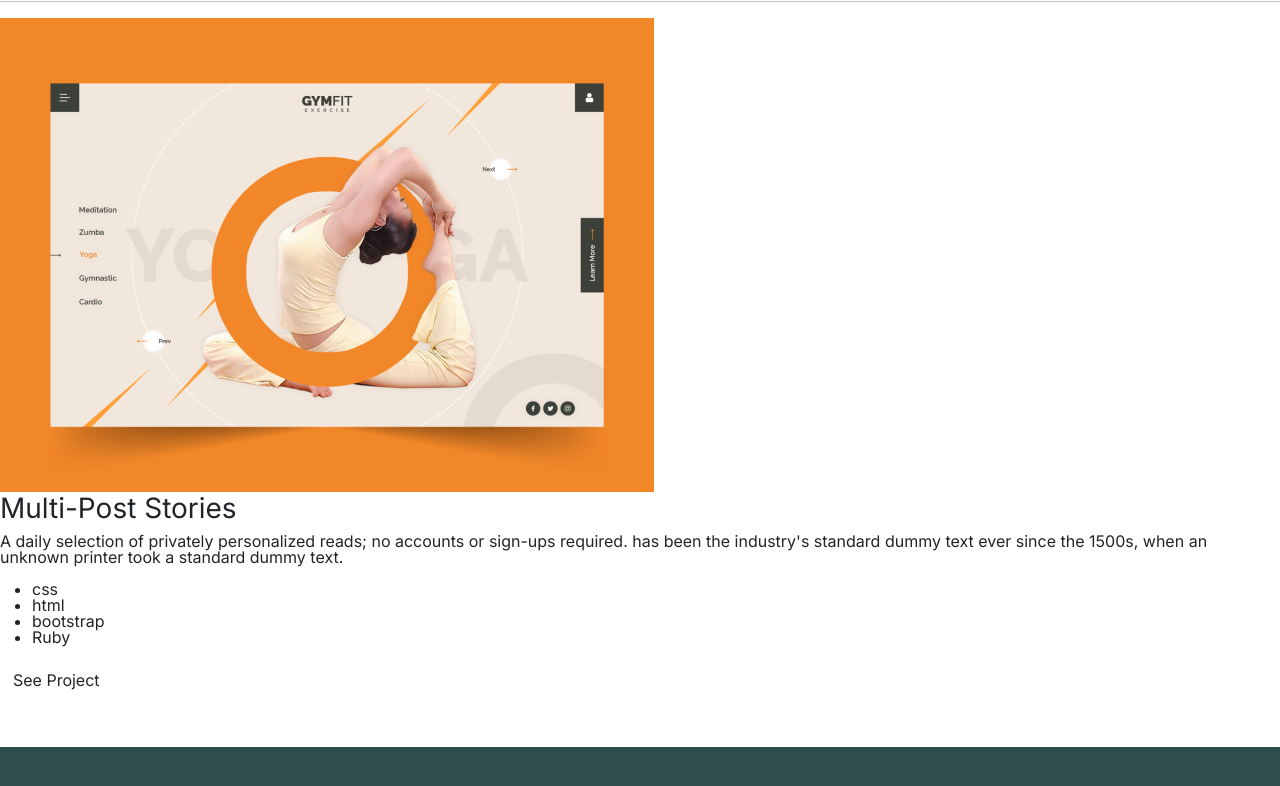
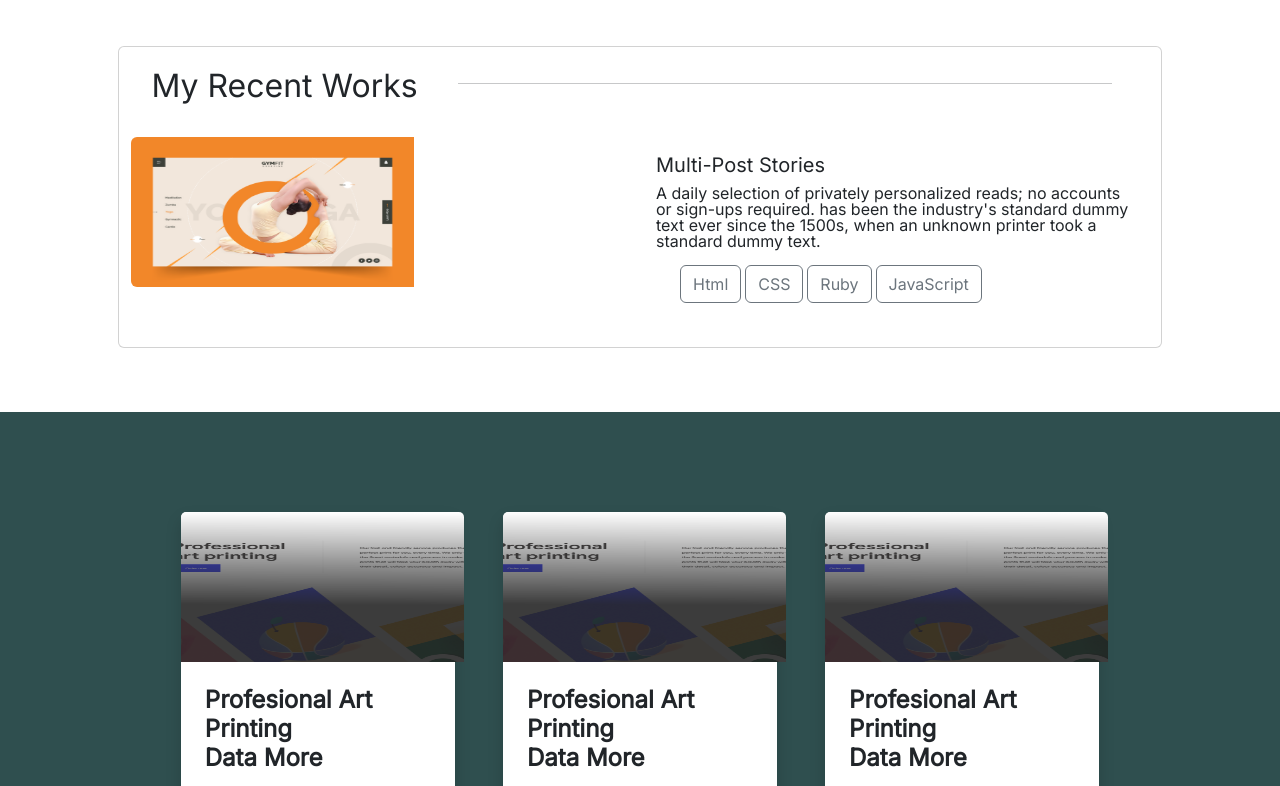
Before and after one commit to AmanWorku/Portfolio-Bootstrap, a website: page index.html in a window 1280 px wide. Shown: the part 642-1428 px from the top of the page. Drawn offline with nearby package versions, Linux system fonts and the light colour scheme.

Commit message:
add my recent works section

```diff
--- a/index.html
+++ b/index.html
@@ -79,27 +79,34 @@
             </div>
         </header>
     <section class="row row2">
-        <div class="head-card">
-        <div class="title">
+        <div class="card mb-3" style="width: 80%; margin: 100px auto;">
+            <div class="row g-0">
+                <div class="recent">
                 <h2>My Recent Works</h2>
                 <hr>
                 </div>
-        <div class="big-card">
-        <img class="img-poster" alt="Poster of a lady doing yoga." src="images/display.png">
-        <div class="describing-block">
-            <h3 class="title">Multi-Post Stories</h3>
-            <p>A daily selection of privately personalized reads; no accounts or sign-ups required. has been the
+                <div class="col-6">
+                    <img src="images/display.png" class="img-fluid rounded-start" alt="...">
+                </div>
+                <div class="col-md-6">
+                    <div class="card-body">
+                        <h5 class="card-title">Multi-Post Stories</h5>
+                        <p class="card-text">A daily selection of privately personalized reads; no accounts or sign-ups required. has been the
                             industry's standard dummy text ever since the 1500s, when an unknown printer took a standard dummy text.
                         </p>
-            <div class="block-list">
-                <ul>
-                    <li>css</li>
-                    <li>html</li>
-                    <li>bootstrap</li>
-                    <li>Ruby</li>
-                </ul>
+                        <div class="card-footer p-4 pt-0 bg-transparent border-top-0">
+                            <div class="d-flex align-items-end justify-content-between">
+                                <div class="d-flex align-items-center">
+                                    <div class="small">
+                                        <button type="button" class="btn btn-outline-secondary">Html</button>
+                                        <button type="button" class="btn btn-outline-secondary">CSS</button>
+                                        <button type="button" class="btn btn-outline-secondary">Ruby</button>
+                                        <button type="button" class="btn btn-outline-secondary">JavaScript</button>
                                     </div>
-            <button class="btn">See Project</button>
+                                </div>
+                            </div>
+                        </div>
+                    </div>
                 </div>
             </div>
         </div>
--- a/style.css
+++ b/style.css
@@ -43,3 +43,18 @@
   width: 283px;
   height: 150px;
 }
+.row .g-0{
+  height: 300px;
+}
+.col-md-4 img{
+  width: 600px;
+}
+.recent{
+  padding: 20px;
+  display: flex;
+  gap: 40px;
+}
+.recent hr{
+  width: 67%;
+  height: 1px;
+}
```
Lines whose indentation alone changed are shown as unchanged.
